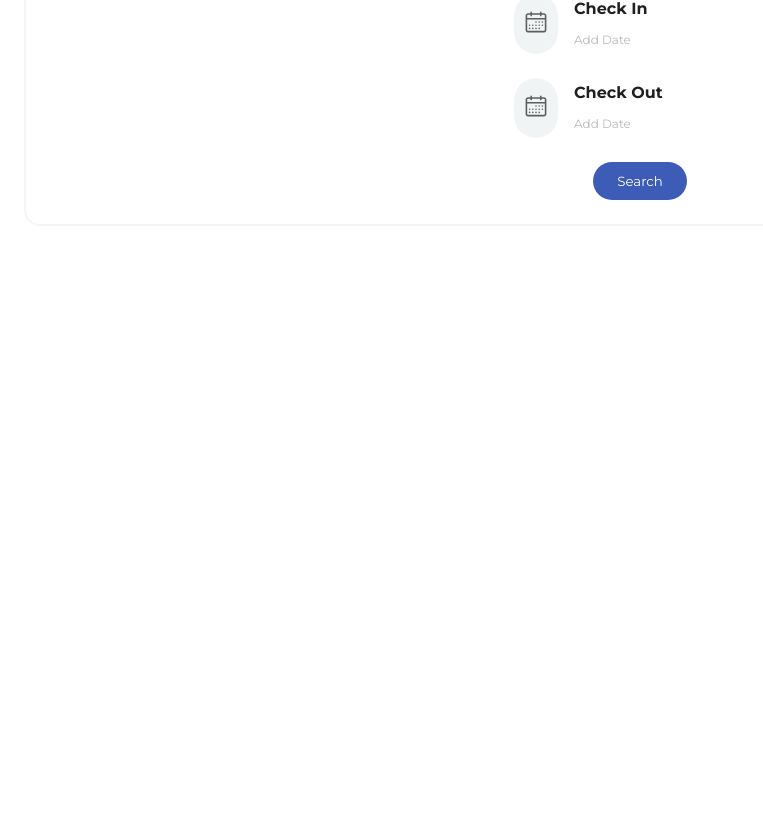
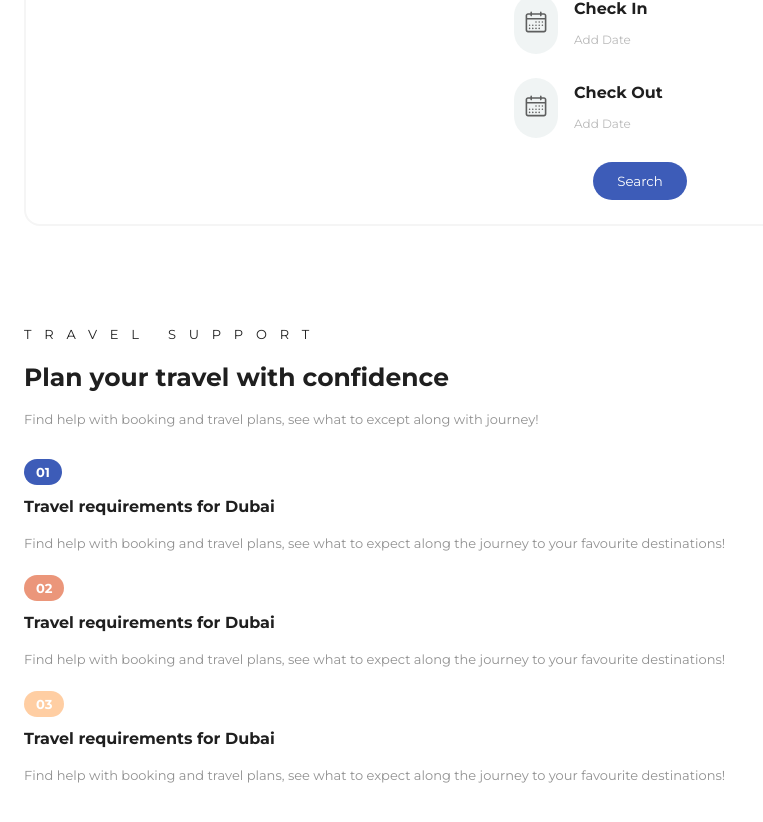
Before and after one commit to abhinavash/flight-website-react, a React (Vite) app: page / in a window 1280 px wide. Shown: the part 1305-2127 px from the top of the page, without its empty margins (0-763 px from the left). Before the commit the page ends 1563 px from the top, so only its background shows below. Built offline with nearby package versions, Linux system fonts and the light colour scheme.

Commit message:
created support section

```diff
--- a/src/App.jsx
+++ b/src/App.jsx
@@ -15,8 +15,8 @@
       <Navbar/>
       <Home/>
       <Search/>
-      {/* <Support/>
-      <Info/>
+      <Support/>
+      {/* <Info/>
       <Lounge/>
       <Travlers/>
       <Subscribers/>
--- a/src/Components/Support/Support.jsx
+++ b/src/Components/Support/Support.jsx
@@ -2,7 +2,52 @@
 
 const Support = () => {
   return (
-    <div>Support</div>
+    <div className='support container section'>
+      <div className="sectionContainer">
+        <div className="titlesDiv">
+          <small>travel support</small>
+          <h2>Plan your travel with confidence</h2>
+          <p>Find help with booking and travel plans, see what to except along with journey!</p>
+        </div>
+
+        <div className="infoDiv grid">
+          <div className="textDiv grid">
+
+            <div className="singleInfo  ">
+              <span className="number ">01</span>
+              <h4>Travel requirements for Dubai</h4>
+              <p>
+                Find help with booking and travel plans, see what to expect
+                along the journey to your favourite destinations!
+              </p>
+            </div>
+
+            <div className="singleInfo ">
+              <span className="number colorOne">02</span>
+              <h4>Travel requirements for Dubai</h4>
+              <p>
+                Find help with booking and travel plans, see what to expect
+                along the journey to your favourite destinations!
+              </p>
+            </div>
+
+            <div className="singleInfo ">
+              <span className="number colorTwo">03</span>
+              <h4>Travel requirements for Dubai</h4>
+              <p>
+                Find help with booking and travel plans, see what to expect
+                along the journey to your favourite destinations!
+              </p>
+            </div>
+
+          </div>
+
+          <div className="imgDiv">
+            <img src=""  alt=""/>
+          </div>
+        </div>
+      </div>
+    </div>
   )
 }
 
--- a/src/main.css
+++ b/src/main.css
@@ -303,4 +303,35 @@
 .search .seachInput .singleInput .texts input::placeholder {
   font-size: 12px;
   opacity: 0.5;
+}
+
+.support .sectionContainer .titlesDiv small {
+  letter-spacing: 0.8rem;
+  text-transform: uppercase;
+  font-size: 13px;
+  color: var(--blackColor);
+  line-height: 1.5rem;
+}
+.support .sectionContainer .infoDiv {
+  margin-top: 2rem;
+  gap: 1.5rem;
+}
+.support .sectionContainer .infoDiv .textDiv {
+  gap: 1.5rem;
+}
+.support .sectionContainer .infoDiv .textDiv .singleInfo .number {
+  background: var(--PrimaryColor);
+  padding: 5px 12px;
+  width: 40px;
+  border-radius: 3rem;
+  text-align: center;
+  font-size: 13px;
+  font-weight: 700;
+  color: var(--whiteColor);
+}
+.support .sectionContainer .infoDiv .textDiv .singleInfo .colorOne {
+  background: var(--colorOne);
+}
+.support .sectionContainer .infoDiv .textDiv .singleInfo .colorTwo {
+  background: var(--colorTwo);
 }/*# sourceMappingURL=main.css.map */
--- a/src/main.scss
+++ b/src/main.scss
@@ -341,3 +341,49 @@
         }
     }
 }
+
+
+//Support Styling
+
+.support{
+    .sectionContainer{
+        .titlesDiv{
+            small{
+                letter-spacing: .8rem;
+                text-transform: uppercase;
+                font-size: 13px;
+                color: var(--blackColor);
+                line-height: 1.5rem ;
+            }
+        }
+        .infoDiv{
+            margin-top: 2rem;
+            gap:1.5rem;
+
+            .textDiv{
+                gap: 1.5rem;
+
+                .singleInfo{
+                    .number{
+                        background: var(--PrimaryColor);
+                        padding: 5px 12px;
+                        width: 40px;
+                        border-radius: 3rem;
+                        text-align: center;
+                        font-size: 13px;
+                        font-weight: 700;
+                        color: var(--whiteColor);
+                    }
+
+                    .colorOne {
+                        background: var(--colorOne);
+                    }
+                    .colorTwo {
+                        background: var(--colorTwo);
+                    }
+                }
+            }
+        }
+
+    }
+}
```
Also changed, not shown: 1 other file (tests, documents, lock files or other folders).
